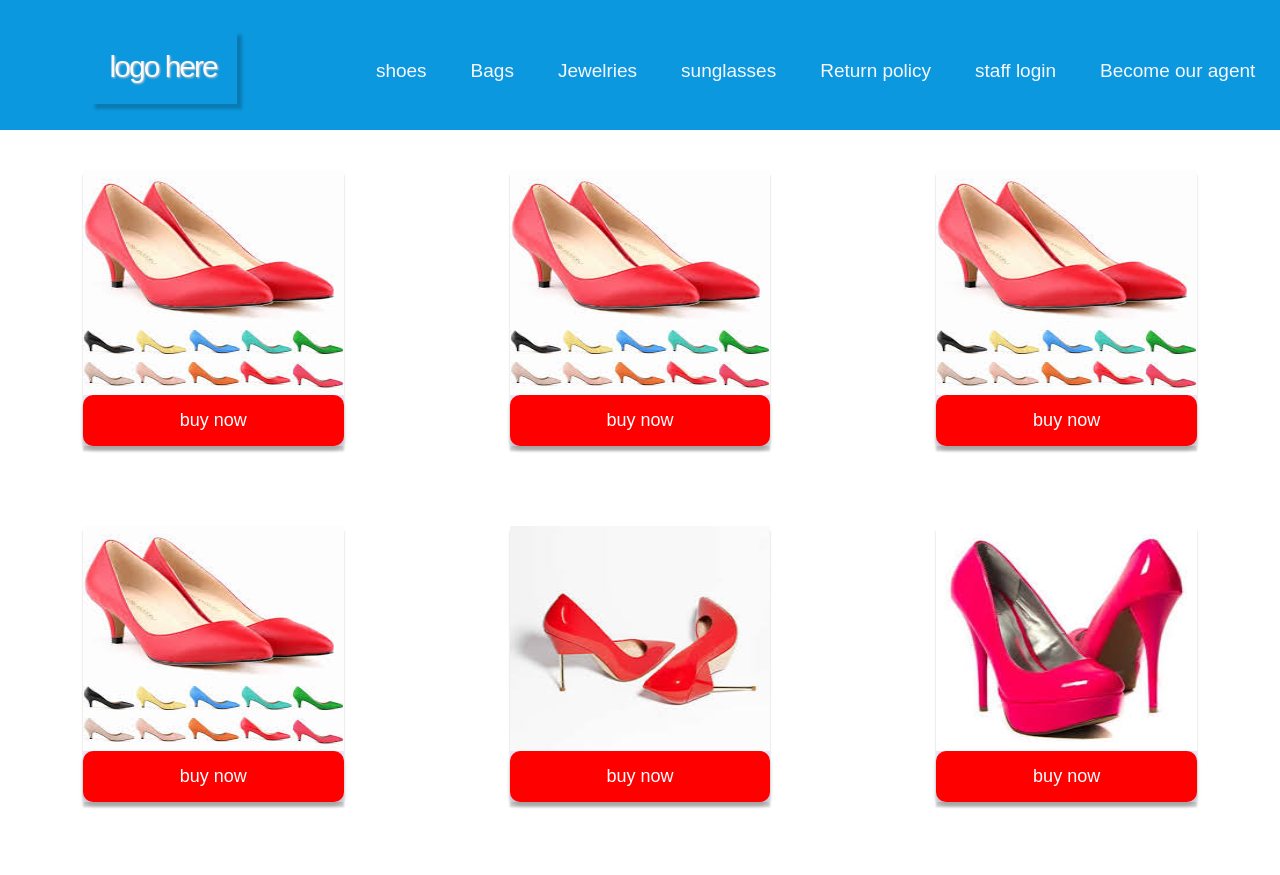
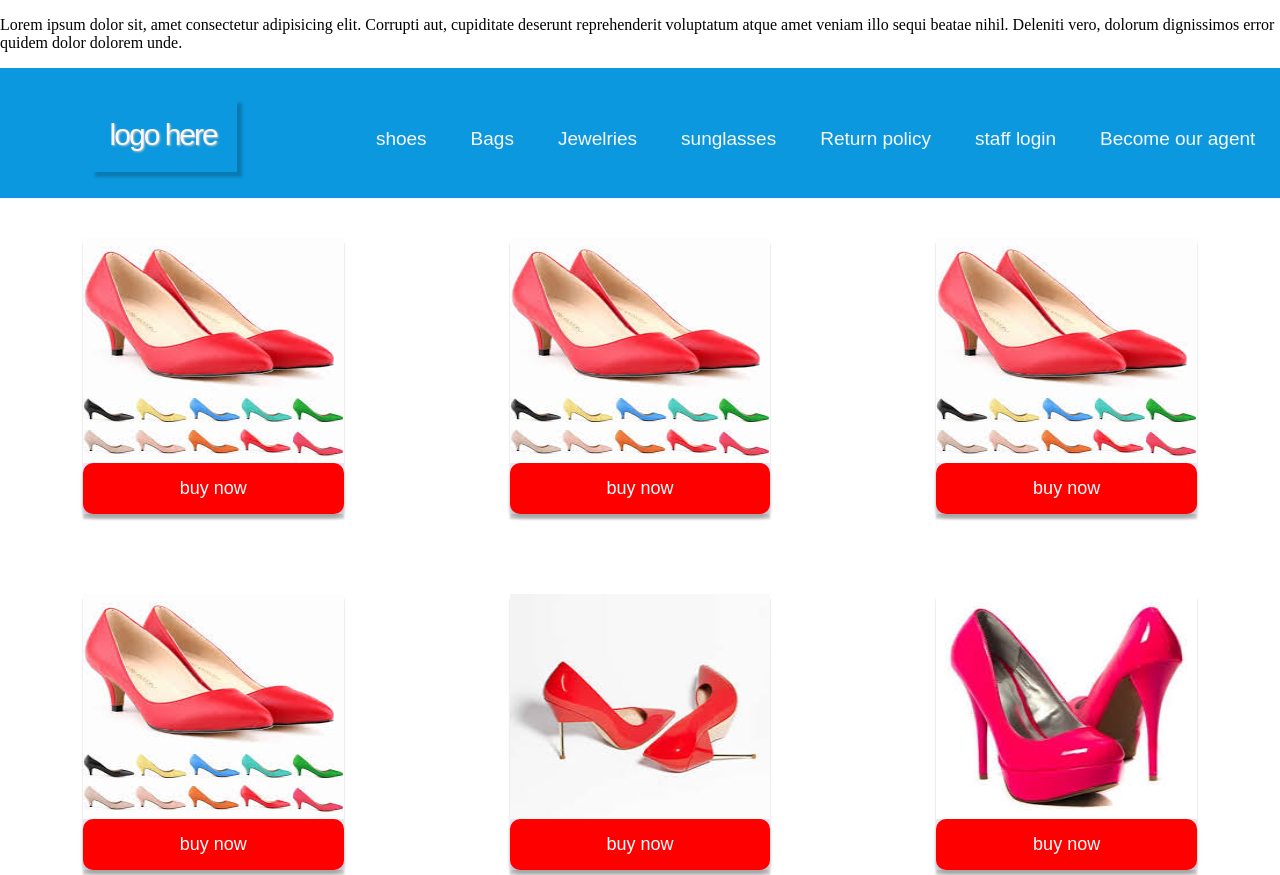
Before and after one commit to p-gold/my-sidework, a plain HTML site: page index.html in a window 1280 px wide. Shown: the top 875 px of the page. Drawn offline with Linux system fonts and the light colour scheme.

Commit message:
modified parts

```diff
--- a/css/style.css
+++ b/css/style.css
@@ -2,6 +2,7 @@
 html {
   box-sizing: border-box;
 }
+
 
 body {
   background-color: #fff;
@@ -133,6 +134,9 @@ nav a:hover {
   border: 2px solid white;
 }
 
+
+
+
 .bags {
   margin: 40px;
   width: calc(23.5% - 40px);
--- a/index.html
+++ b/index.html
@@ -10,6 +10,7 @@
 </head>
 
 <body>
+  <p>Lorem ipsum dolor sit, amet consectetur adipisicing elit. Corrupti aut, cupiditate deserunt reprehenderit voluptatum atque amet veniam illo sequi beatae nihil. Deleniti vero, dolorum dignissimos error quidem dolor dolorem unde.</p>
   <main>
     <!-- <section>
       <div id="logo">
```
Also changed, not shown: 1 other file.
